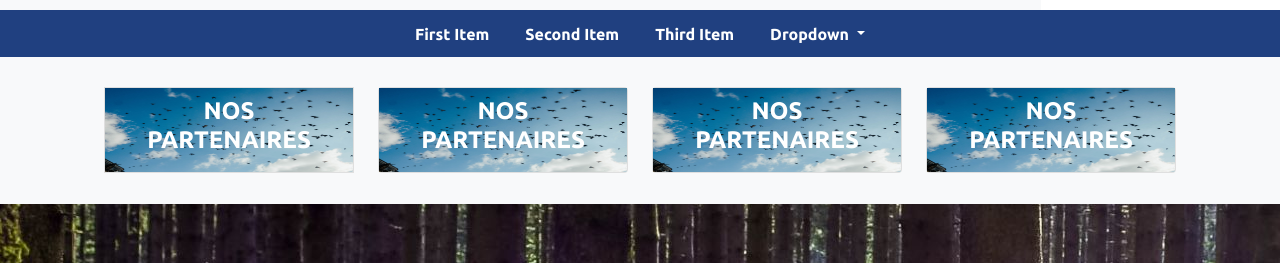
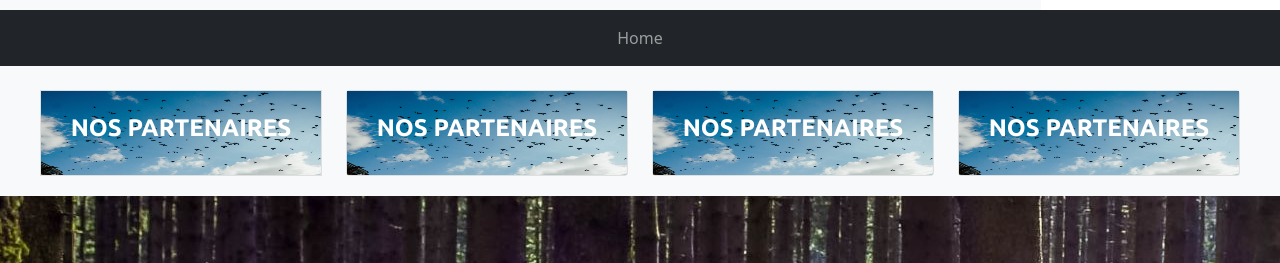
Before and after one commit to Aaron-KASONGO/projects_front, a plain HTML site: page sakima/index.html in a window 1280 px wide. Shown: the part 134-397 px from the top of the page. Drawn offline with nearby package versions, Linux system fonts and the light colour scheme; files whose address does not match are found by name.

Commit message:
modifications of navbar

```diff
--- a/sakima/index.html
+++ b/sakima/index.html
@@ -15,52 +15,50 @@
 
 <body style="background: url(&quot;assets/img/forest-bg.jpg&quot;) repeat;opacity: 1;filter: blur(0px);">
     <div style="background: var(--bs-gray-100);margin-bottom: 0px;">
-        <div class="d-flex flex-row justify-content-between" style="height: 159px;margin: -11px;margin-top: 0px;margin-right: 5px;margin-bottom: -15px;margin-left: 5px;">
-            <div><img src="assets/img/LogoSakima.jpg"></div>
+        <div class="d-md-flex flex-row justify-content-between d-none" style="height: 159px;margin: -11px;margin-top: 0px;margin-right: 5px;margin-bottom: -15px;margin-left: 5px;">
+            <div><img class="img-fluid" src="assets/img/LogoSakima.jpg"></div>
             <div style="width: 211px;height: 179px;margin: -27px;margin-top: -17px;margin-right: 23px;"><img src="assets/img/Drapeau-RDC_240.gif"></div>
         </div>
-        <nav class="navbar navbar-light navbar-expand-md navigation-clean" style="border-radius: 0px;height: 47px;background: rgb(32, 64, 128);">
-            <div class="container-fluid">
-                <button data-bs-toggle="collapse" class="navbar-toggler" data-bs-target="#navcol-1" style="margin-left: auto;margin-right: auto;">
+        <nav class="navbar navbar-dark navbar-expand-md bg-dark" id="mainNav">
+            <div class="container">
+                <a class="navbar-brand text-uppercase d-md-none text-expanded" href="#">
+                    <img class="img-fluid w-50" src="assets/img/LogoSakima.jpg" alt="Logosakima">
+                </a>
+                <button data-bs-toggle="collapse" class="navbar-toggler" data-bs-target="#navbarResponsive">
                     <span class="visually-hidden">Toggle navigation</span><span class="navbar-toggler-icon"></span>
                 </button>
-                <div class="collapse navbar-collapse d-flex justify-content-center" id="navcol-1">
-                    <ul class="navbar-nav d-flex justify-content-center align-items-center" style="max-width: none;padding-right: 0px;padding-left: 0px;width: auto;">
-                        <li class="nav-item"><a class="nav-link active" data-bss-hover-animate="pulse" href="#" style="color: var(--bs-white);font-family: Ubuntu, sans-serif;">First Item</a></li>
-                        <li class="nav-item"><a class="nav-link" data-bss-hover-animate="pulse" href="#" style="color: var(--bs-white);font-family: Ubuntu, sans-serif;">Second Item</a></li>
-                        <li class="nav-item"><a class="nav-link" data-bss-hover-animate="pulse" href="#" style="color: var(--bs-white);font-family: Ubuntu, sans-serif;">Third Item</a></li>
-                        <li class="nav-item dropdown"><a class="dropdown-toggle nav-link" aria-expanded="false" data-bs-toggle="dropdown" data-bss-hover-animate="pulse" href="#" style="color: var(--bs-white);font-family: Ubuntu, sans-serif;">Dropdown </a>
-                            <div class="dropdown-menu"><a class="dropdown-item" href="#">First Item</a><a class="dropdown-item" href="#">Second Item</a><a class="dropdown-item" href="#">Third Item</a></div>
-                        </li>
+                <div class="collapse navbar-collapse" id="navbarResponsive">
+                    <ul class="navbar-nav mx-auto">
+                        <li class="nav-item"><a class="nav-link" href="index.html">Home</a></li>
                     </ul>
                 </div>
             </div>
         </nav>
-        <div class="container" style="margin-bottom: 0px;padding-bottom: 1px;">
-            <div class="row justify-content-center bounce animated" style="margin: 30px;margin-top: 30px;margin-bottom: 30px;margin-right: 10px;margin-left: 10px;text-align: center;">
+        <div class="container-fluid pb-1">
+            <div class="row justify-content-center bounce animated m-3 gy-2" style="text-align: center;">
                 <div class="col-md-3">
-                    <div class="card" style="border-radius: 0px;"><img class="card-img w-100 d-block" src="assets/img/background-card.jpg" style="height: 83.625px;border-radius: 0px;">
+                    <div class="card" style="border-radius: 0px;"><img class="card-img w-100 d-block img-fuid" src="assets/img/background-card.jpg" style="height: 83.625px;border-radius: 0px;">
                         <div class="card-img-overlay d-flex justify-content-center align-items-center" style="border-radius: 0px;">
                             <h4 class="text-center" style="color: var(--bs-white);font-weight: bold;text-align: center;font-family: Ubuntu, sans-serif;">NOS PARTENAIRES</h4>
                         </div>
                     </div>
                 </div>
                 <div class="col-md-3">
-                    <div class="card"><img class="card-img w-100 d-block" src="assets/img/background-card.jpg" style="height: 83.625px;border-radius: 0px;">
+                    <div class="card"><img class="card-img w-100 d-block img-fuid" src="assets/img/background-card.jpg" style="height: 83.625px;border-radius: 0px;">
                         <div class="card-img-overlay d-flex justify-content-center align-items-center" style="border-radius: 0px;">
                             <h4 class="text-center" style="color: var(--bs-white);font-weight: bold;text-align: center;font-family: Ubuntu, sans-serif;">NOS PARTENAIRES</h4>
                         </div>
                     </div>
                 </div>
                 <div class="col-md-3">
-                    <div class="card"><img class="card-img w-100 d-block" src="assets/img/background-card.jpg" style="height: 83.625px;border-radius: 0px;">
+                    <div class="card"><img class="card-img w-100 d-block img-fuid" src="assets/img/background-card.jpg" style="height: 83.625px;border-radius: 0px;">
                         <div class="card-img-overlay d-flex justify-content-center align-items-center" style="border-radius: 0px;">
                             <h4 class="text-center" style="color: var(--bs-white);font-weight: bold;text-align: center;font-family: Ubuntu, sans-serif;">NOS PARTENAIRES</h4>
                         </div>
                     </div>
                 </div>
                 <div class="col-md-3">
-                    <div class="card"><img class="card-img w-100 d-block" src="assets/img/background-card.jpg" style="height: 83.625px;border-radius: 0px;">
+                    <div class="card"><img class="card-img w-100 d-block img-fuid" src="assets/img/background-card.jpg" style="height: 83.625px;border-radius: 0px;">
                         <div class="card-img-overlay d-flex justify-content-center align-items-center" style="border-radius: 0px;">
                             <h4 class="text-center" style="color: var(--bs-white);font-weight: bold;text-align: center;font-family: Ubuntu, sans-serif;">NOS PARTENAIRES</h4>
                         </div>
```
